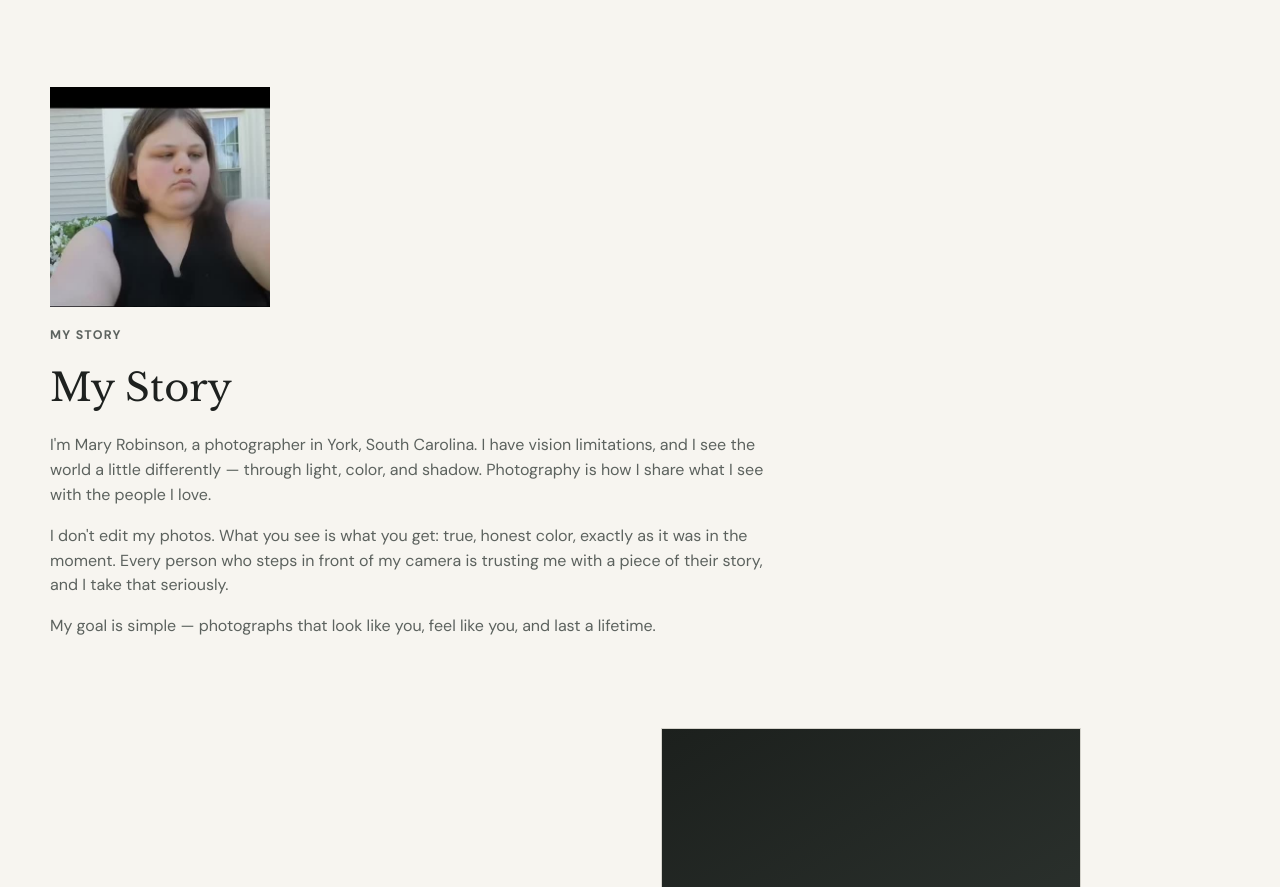
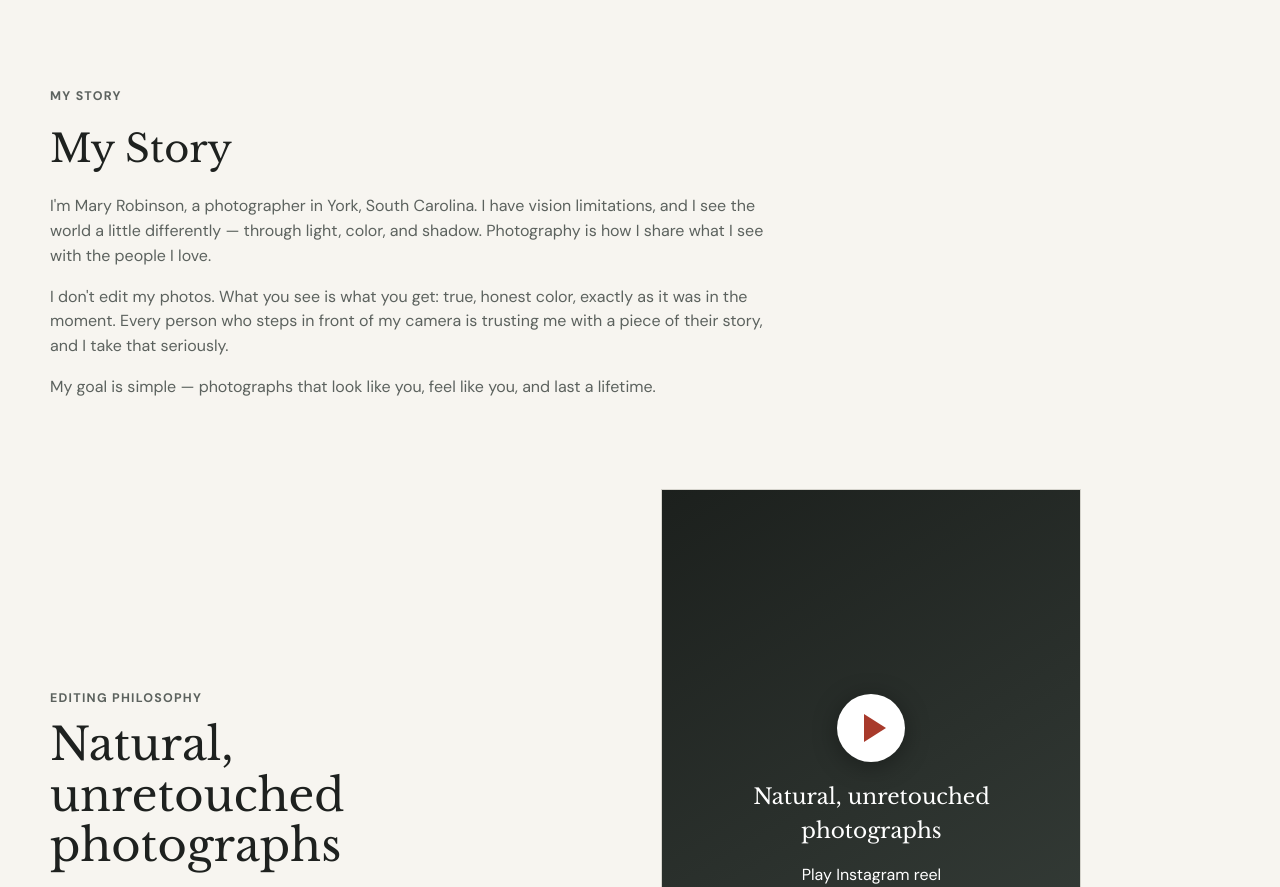
Before and after one commit to pure-photography/pure-photography.github.io, a plain HTML site: page about.html in a window 1280 px wide. Shown: the part 1180-2067 px from the top of the page. Drawn offline with nearby package versions, Linux system fonts and the light colour scheme.

Commit message:
Remove duplicate headshot from My Story section - one photo only

```diff
--- a/about.html
+++ b/about.html
@@ -69,9 +69,6 @@
         </div>
       </div>
       <div class="about-story" aria-labelledby="mystory-title">
-        <figure class="story-portrait">
-          <img src="img/mary-headshot.jpg" alt="Mary Robinson, owner of Pure Photography">
-        </figure>
         <p class="eyebrow">My story</p>
         <h3 id="mystory-title">My Story</h3>
         <p>I'm Mary Robinson, a photographer in York, South Carolina. I have vision limitations, and I see the world a little differently — through light, color, and shadow. Photography is how I share what I see with the people I love.</p>
```
